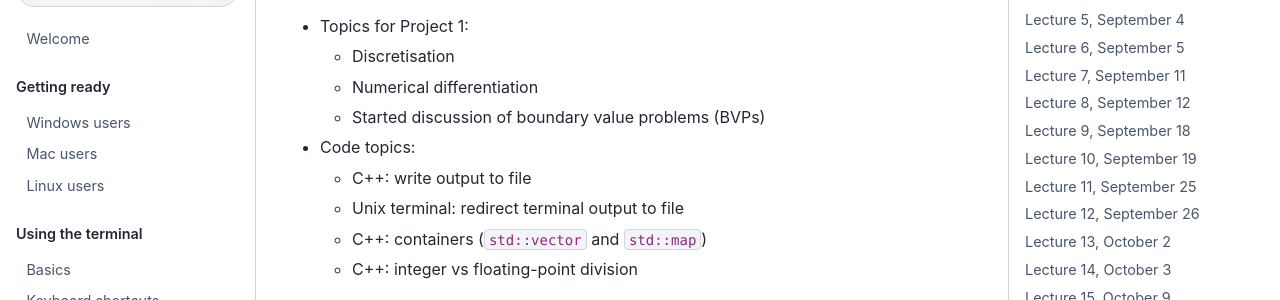
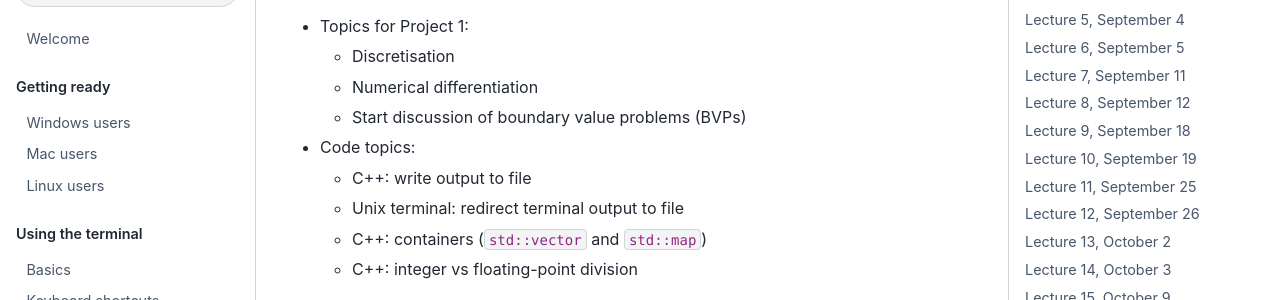
Before and after one commit to anderkve/FYS3150, a Jupyter Book: the page built from lecture_notes/2025/README.md, in a window 1280 px wide and 900 px high, scrolled down 480 px. Shown: the part 153-453 px from the top of the window. Built offline with Jupyter Book 1.0.4 settings and Sphinx 7.4.7 and the Sphinx Book theme 1.1.4, drawn with Linux system fonts in a browser that asks for light colours; pages that are not in the unit, such as notebooks, are missing from menus.

Commit message:
Update README.md

```diff
--- a/lecture_notes/2025/README.md
+++ b/lecture_notes/2025/README.md
@@ -22,7 +22,7 @@
 - Topics for Project 1:
   - Discretisation
   - Numerical differentiation
-  - Started discussion of boundary value problems (BVPs)
+  - Start discussion of boundary value problems (BVPs)
 - Code topics:
   - C++: write output to file
   - Unix terminal: redirect terminal output to file
```
